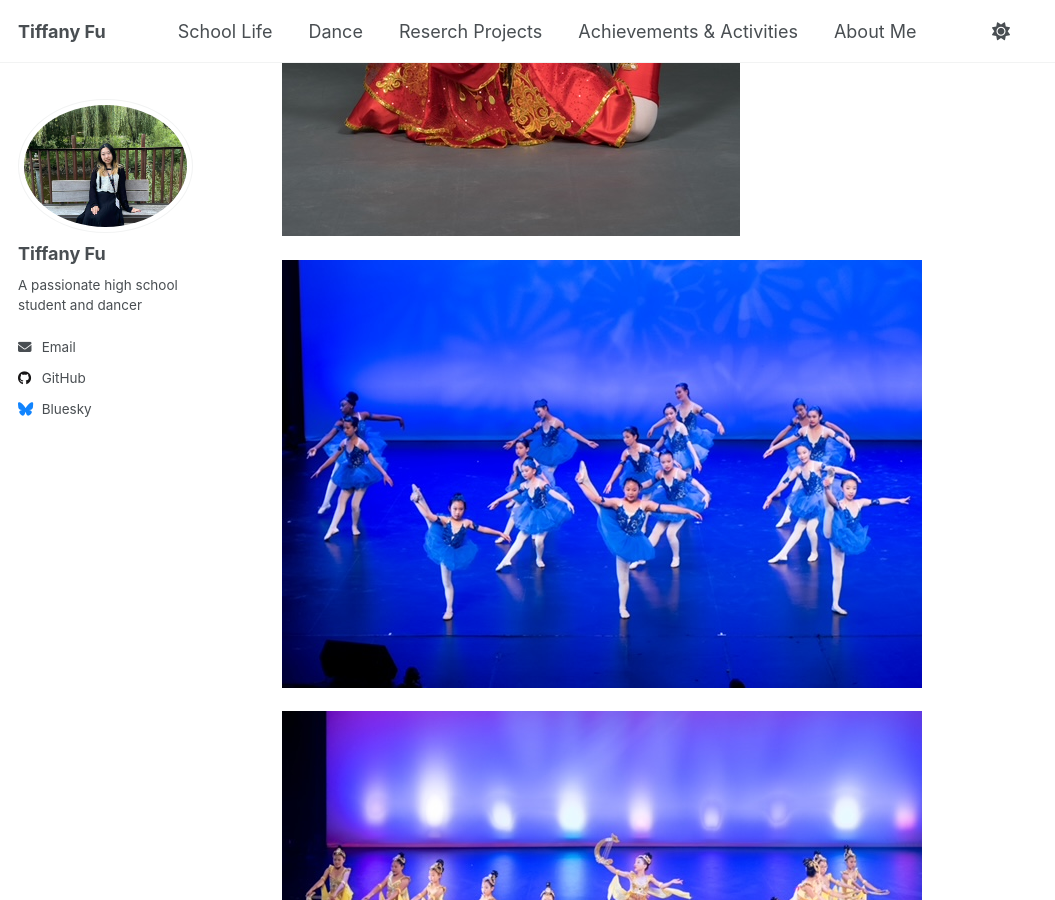
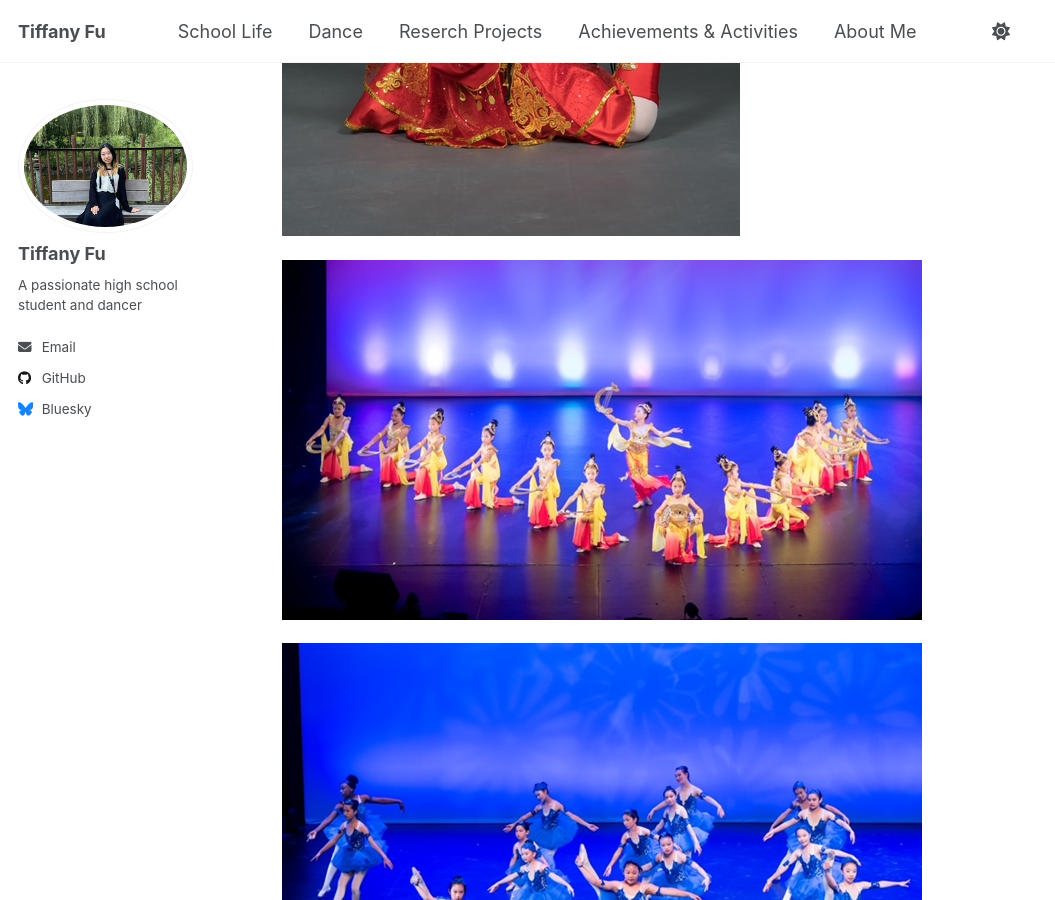
Before and after one commit to TiffanyJTFu/TiffanyFu, a Jekyll site: the page built from _talks/DanceandGrowthMoment.md, in a window 1280 px wide and 900 px high, scrolled down 5344 px. Shown: the whole window, without its empty margins (0-1055 px from the left). Built offline with Jekyll 4.4.1, drawn with Linux system fonts in a browser that asks for light colours; a script that is not in the unit is left out.

Commit message:
Update DanceandGrowthMoment.md

```diff
--- a/_talks/DanceandGrowthMoment.md
+++ b/_talks/DanceandGrowthMoment.md
@@ -25,9 +25,9 @@ location: "Toronto, Canada"
 
 ![Dance10](https://tiffanyjtfu.github.io/TiffanyFu/images/dancetech5.JPG)
 
+![Dance10](https://tiffanyjtfu.github.io/TiffanyFu/images/dancedunhuang1.JPG)
+
 ![Dance10](https://tiffanyjtfu.github.io/TiffanyFu/images/dancerisingsun.JPG)
-
-![Dance10](https://tiffanyjtfu.github.io/TiffanyFu/images/dancedunhuang1.JPG)
 
 ![Dance10](https://tiffanyjtfu.github.io/TiffanyFu/images/dancezhexian1.JPG)
 
```
